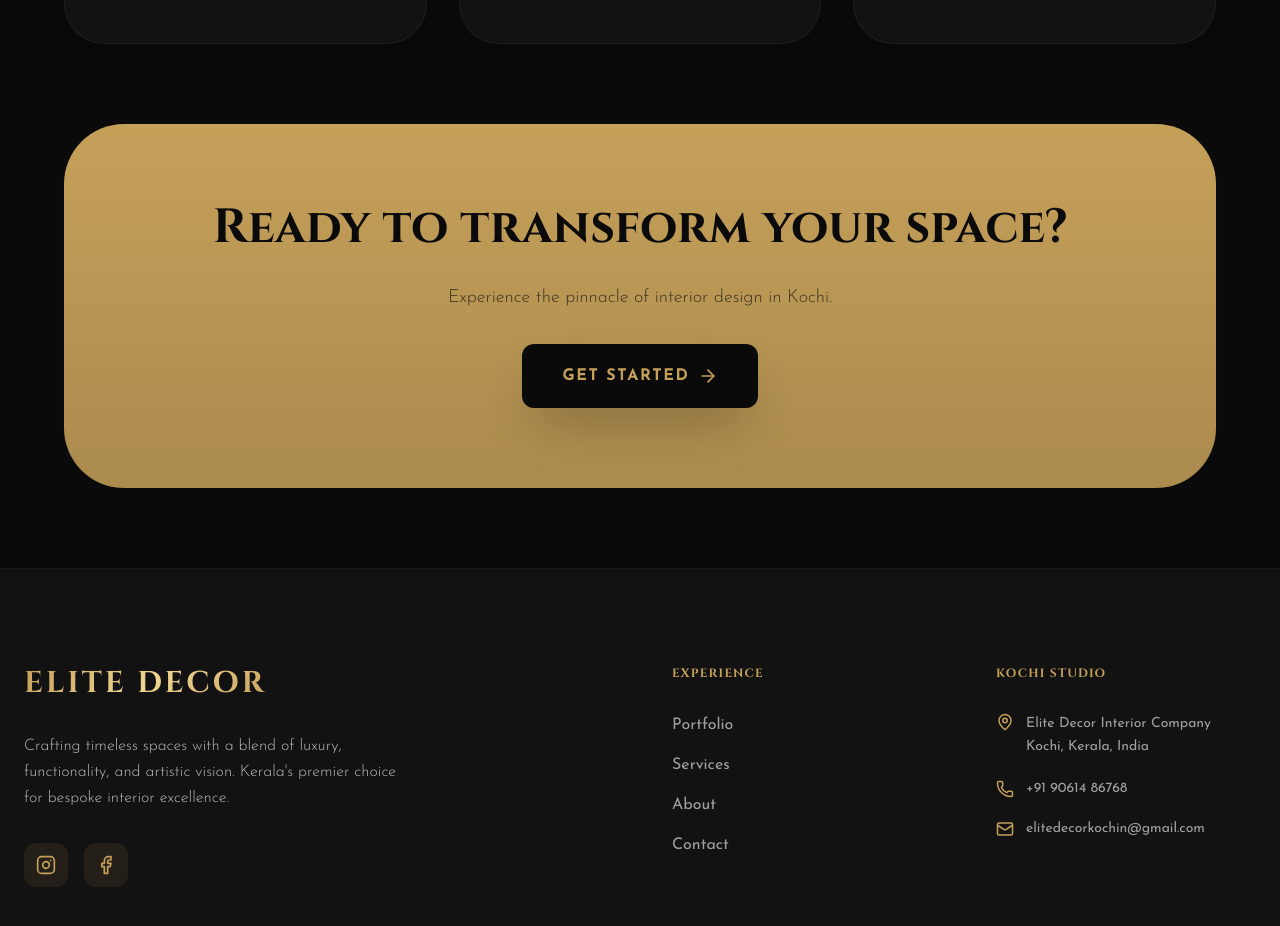
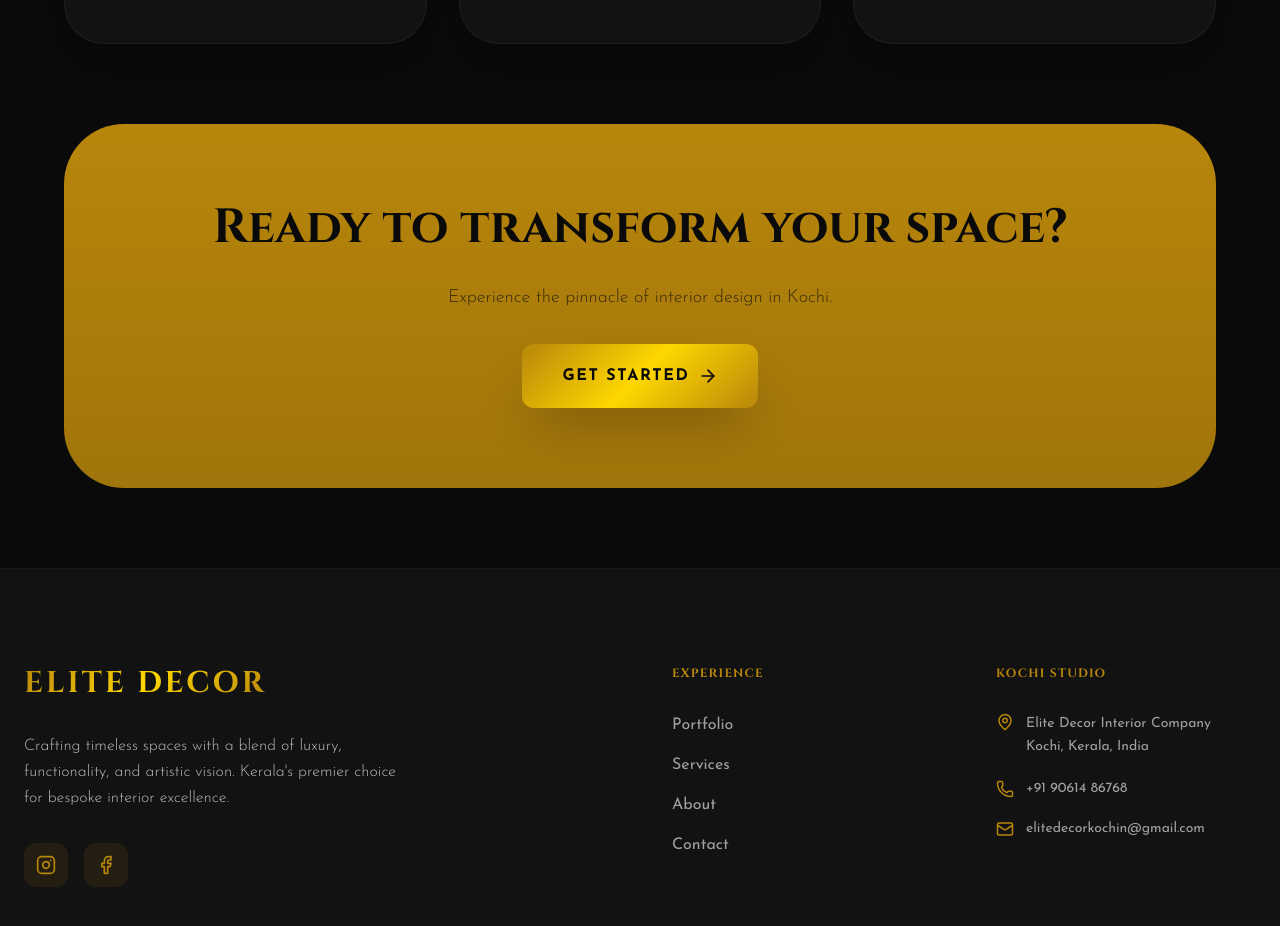
Before and after one commit to Roshan-RPN/Elite_decor, a Next.js app: page /about in a window 1280 px wide. Shown: the part 1800-2726 px from the top of the page. Built offline with nearby package versions, Linux system fonts and the light colour scheme.

Commit message:
Final Brand Polish: Unified premium gold across all buttons, text, and About page logo

```diff
--- a/src/app/about/page.tsx
+++ b/src/app/about/page.tsx
@@ -53,7 +53,7 @@ export default function AboutPage() {
               className="relative aspect-[4/5] rounded-[40px] overflow-hidden shadow-2xl cursor-pointer"
             >
               <img
-                src="/assets/about-logo.png"
+                src="/assets/logo.png"
                 alt="Elite Decor Branding"
                 className="w-full h-full object-contain p-12 bg-black"
               />
@@ -149,7 +149,7 @@ export default function AboutPage() {
               </p>
               <Link
                 href="/contact"
-                className="inline-flex items-center gap-2 px-10 py-5 bg-background text-primary rounded-xl font-bold uppercase tracking-widest hover:scale-105 transition-all duration-300 shadow-2xl"
+                className="inline-flex items-center gap-2 px-10 py-5 gold-btn rounded-xl font-bold uppercase tracking-widest transition-all duration-300 shadow-2xl"
               >
                 Get Started <ArrowRight size={20} />
               </Link>
--- a/src/app/globals.css
+++ b/src/app/globals.css
@@ -4,10 +4,10 @@
 :root {
   --background: #0A0A0A;
   --foreground: #F5F5F5;
-  --primary: #C5A059;
+  --primary: #B8860B;
   --secondary: #121212;
   --accent-mint: #AAF0D1;
-  --cta: #C5A059;
+  --cta: #B8860B;
 }
 
 @theme inline {
@@ -44,12 +44,24 @@ h1, h2, h3, h4, h5, h6 {
 }
 
 .gold-gradient {
-  background: linear-gradient(135deg, #C5A059 0%, #F1D592 50%, #C5A059 100%);
+  background: linear-gradient(135deg, #B8860B 0%, #FFD700 50%, #B8860B 100%);
   -webkit-background-clip: text;
   -webkit-text-fill-color: transparent;
   display: inline-block;
-  padding-right: 0.3em;
-  margin-right: -0.3em;
+}
+
+.gold-btn {
+  background: linear-gradient(135deg, #B8860B 0%, #FFD700 50%, #B8860B 100%);
+  color: #0A0A0A !important;
+  border: none;
+  position: relative;
+  overflow: hidden;
+  transition: all 0.4s cubic-bezier(0.4, 0, 0.2, 1);
+}
+
+.gold-btn:hover {
+  background: linear-gradient(135deg, #FFD700 0%, #B8860B 50%, #FFD700 100%);
+  box-shadow: 0 0 20px rgba(184, 134, 11, 0.4);
 }
 
 .premium-overlay {
--- a/src/app/page.tsx
+++ b/src/app/page.tsx
@@ -126,7 +126,7 @@ export default function HomePage() {
             >
               <Link
                 href="/portfolio"
-                className="group relative px-10 py-5 bg-primary text-background rounded-xl font-bold uppercase tracking-widest overflow-hidden transition-all duration-300 hover:scale-105 w-full sm:w-auto text-center shadow-xl"
+                className="group relative px-10 py-5 gold-btn rounded-xl font-bold uppercase tracking-widest overflow-hidden transition-all duration-300 hover:scale-105 w-full sm:w-auto text-center shadow-xl"
               >
                 <span className="relative z-10 flex items-center justify-center gap-2">
                   Explore Projects <ArrowRight size={18} className="group-hover:translate-x-1 transition-transform" />
@@ -136,7 +136,7 @@ export default function HomePage() {
                 href="https://wa.me/919061486768"
                 target="_blank"
                 rel="noopener noreferrer"
-                className="px-10 py-5 rounded-xl font-bold uppercase tracking-widest border border-white/20 hover:bg-white/10 transition-all duration-300 text-white w-full sm:w-auto text-center"
+                className="px-10 py-5 rounded-xl font-bold uppercase tracking-widest border border-primary/40 hover:bg-primary/10 transition-all duration-300 text-white w-full sm:w-auto text-center"
               >
                 WhatsApp Inquiry
               </a>
--- a/src/app/services/page.tsx
+++ b/src/app/services/page.tsx
@@ -134,7 +134,7 @@ export default function ServicesPage() {
                 </div>
                 <Link
                   href="/contact"
-                  className="inline-flex items-center gap-2 px-8 py-4 rounded-xl bg-primary text-background font-bold uppercase tracking-widest hover:bg-white transition-all duration-300 shadow-lg shadow-primary/20"
+                  className="inline-flex items-center gap-2 px-8 py-4 rounded-xl gold-btn font-bold uppercase tracking-widest transition-all duration-300 shadow-lg shadow-primary/20"
                 >
                   Enquire Now <ArrowRight size={18} />
                 </Link>
```
